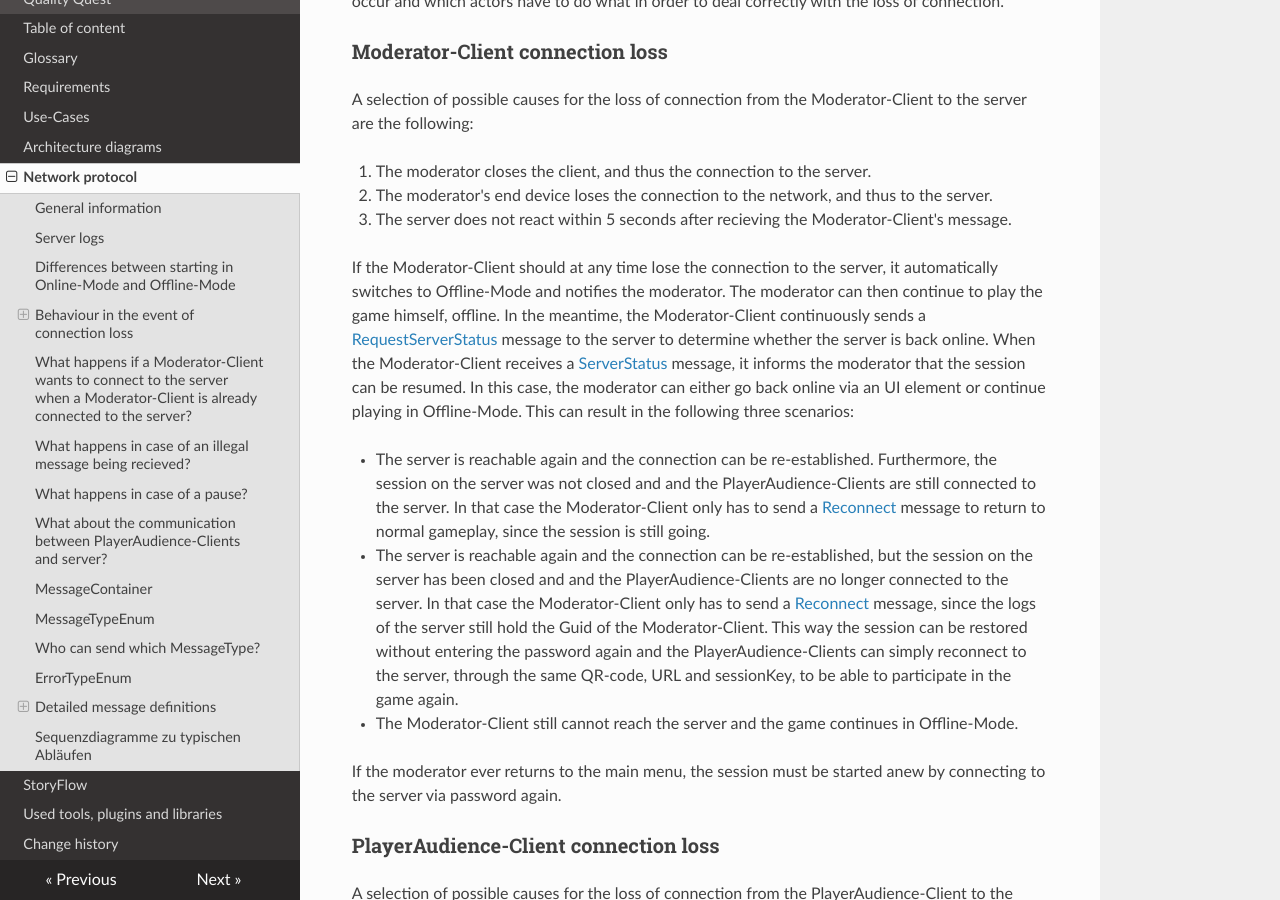
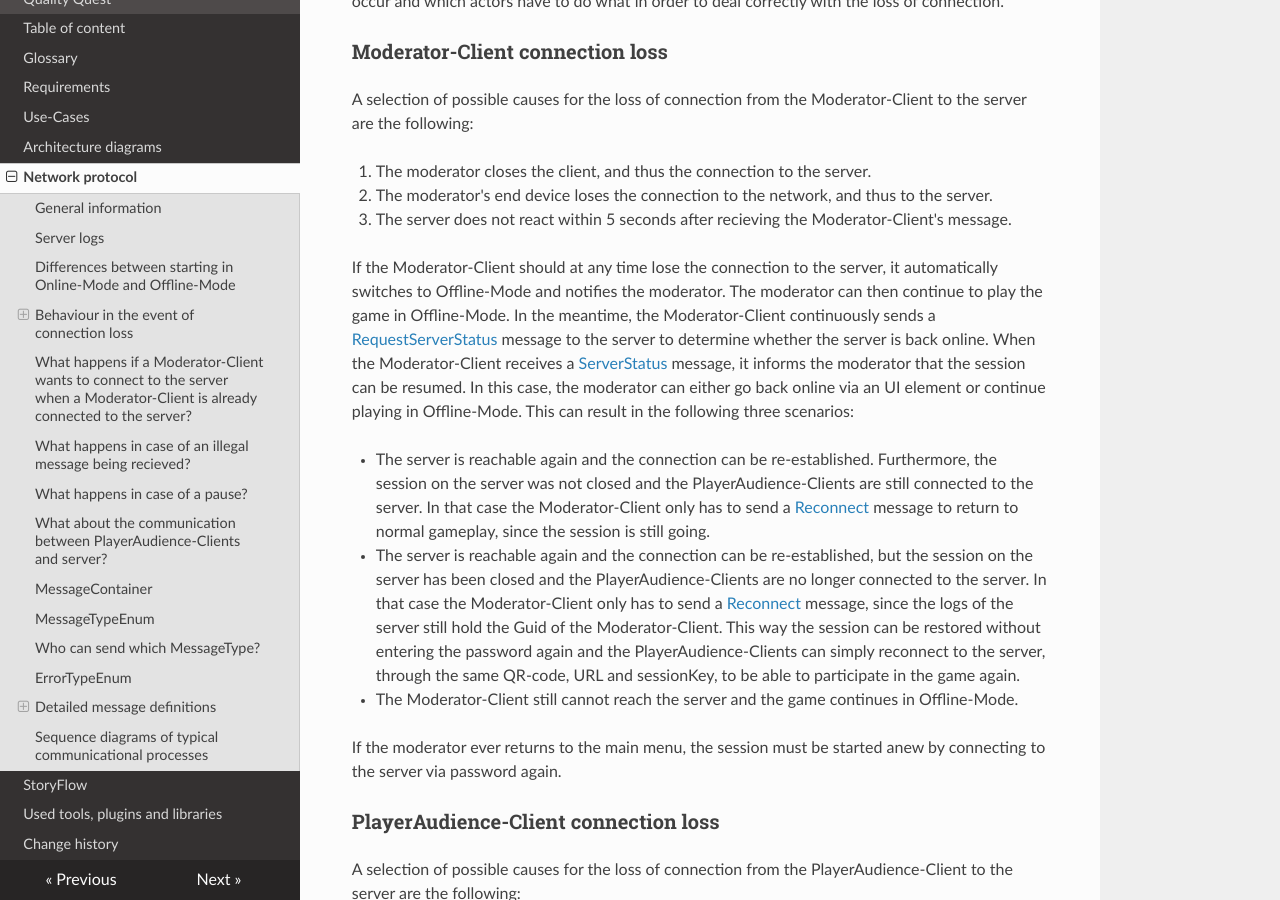
Before and after one commit to Brotenko/QualityQuest, an MkDocs documentation site: the page built from Docs/Technical Specifications/docs/network-protocol.md, in a window 1280 px wide and 900 px high, scrolled down 1482 px. Built offline with MkDocs 1.6.1, drawn with Linux system fonts in a browser that asks for light colours; nearby versions of some CDN libraries; some of the changed text lies outside the part shown.

Commit message:
Added requested changes.

```diff
--- a/Docs/Technical Specifications/docs/network-protocol.md
+++ b/Docs/Technical Specifications/docs/network-protocol.md
@@ -43,10 +43,10 @@ A selection of possible causes for the loss of connection from the Moderator-Cli
 2. The moderator's end device loses the connection to the network, and thus to the server.
 3. The server does not react within 5 seconds after recieving the Moderator-Client's message.
 
-If the Moderator-Client should at any time lose the connection to the server, it automatically switches to Offline-Mode and notifies the moderator. The moderator can then continue to play the game himself, offline. In the meantime, the Moderator-Client continuously sends a [RequestServerStatus](#requestserverstatus) message to the server to determine whether the server is back online. When the Moderator-Client receives a [ServerStatus](#serverstatus) message, it informs the moderator that the session can be resumed. In this case, the moderator can either go back online via an UI element or continue playing in Offline-Mode. This can result in the following three scenarios:
+If the Moderator-Client should at any time lose the connection to the server, it automatically switches to Offline-Mode and notifies the moderator. The moderator can then continue to play the game in Offline-Mode. In the meantime, the Moderator-Client continuously sends a [RequestServerStatus](#requestserverstatus) message to the server to determine whether the server is back online. When the Moderator-Client receives a [ServerStatus](#serverstatus) message, it informs the moderator that the session can be resumed. In this case, the moderator can either go back online via an UI element or continue playing in Offline-Mode. This can result in the following three scenarios:
 
-- The server is reachable again and the connection can be re-established. Furthermore, the session on the server was not closed and and the PlayerAudience-Clients are still connected to the server. In that case the Moderator-Client only has to send a [Reconnect](#reconnect) message to return to normal gameplay, since the session is still going.
-- The server is reachable again and the connection can be re-established, but the session on the server has been closed and and the PlayerAudience-Clients are no longer connected to the server. In that case the Moderator-Client only has to send a [Reconnect](#reconnect) message, since the logs of the server still hold the Guid of the Moderator-Client. This way the session can be restored without entering the password again and the PlayerAudience-Clients can simply reconnect to the server, through the same QR-code, URL and sessionKey, to be able to participate in the game again.
+- The server is reachable again and the connection can be re-established. Furthermore, the session on the server was not closed and the PlayerAudience-Clients are still connected to the server. In that case the Moderator-Client only has to send a [Reconnect](#reconnect) message to return to normal gameplay, since the session is still going.
+- The server is reachable again and the connection can be re-established, but the session on the server has been closed and the PlayerAudience-Clients are no longer connected to the server. In that case the Moderator-Client only has to send a [Reconnect](#reconnect) message, since the logs of the server still hold the Guid of the Moderator-Client. This way the session can be restored without entering the password again and the PlayerAudience-Clients can simply reconnect to the server, through the same QR-code, URL and sessionKey, to be able to participate in the game again.
 - The Moderator-Client still cannot reach the server and the game continues in Offline-Mode.
 
 If the moderator ever returns to the main menu, the session must be started anew by connecting to the server via password again.
@@ -529,6 +529,6 @@ class SessionClosed : MessageContainer
 
 - **statistics:** Contains the id of the option as the key and the respective amount of recieved votes as the value.
 
-## Sequenzdiagramme zu typischen Abläufen
+## Sequence diagrams of typical communicational processes
 
 ToDo
```
Also changed, not shown: other parts of Docs/Technical Specifications/docs/network-protocol.md (+4 -4 lines).
